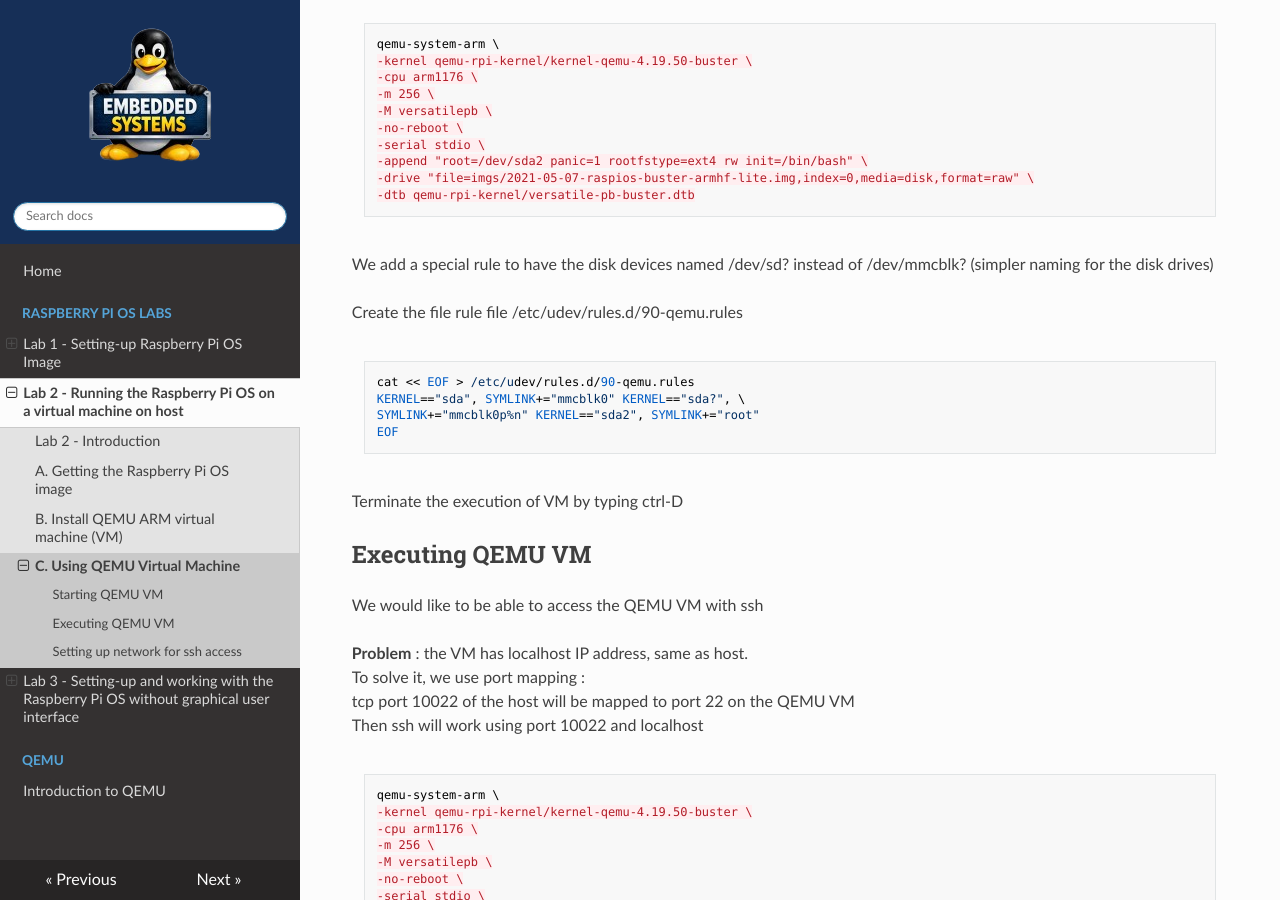
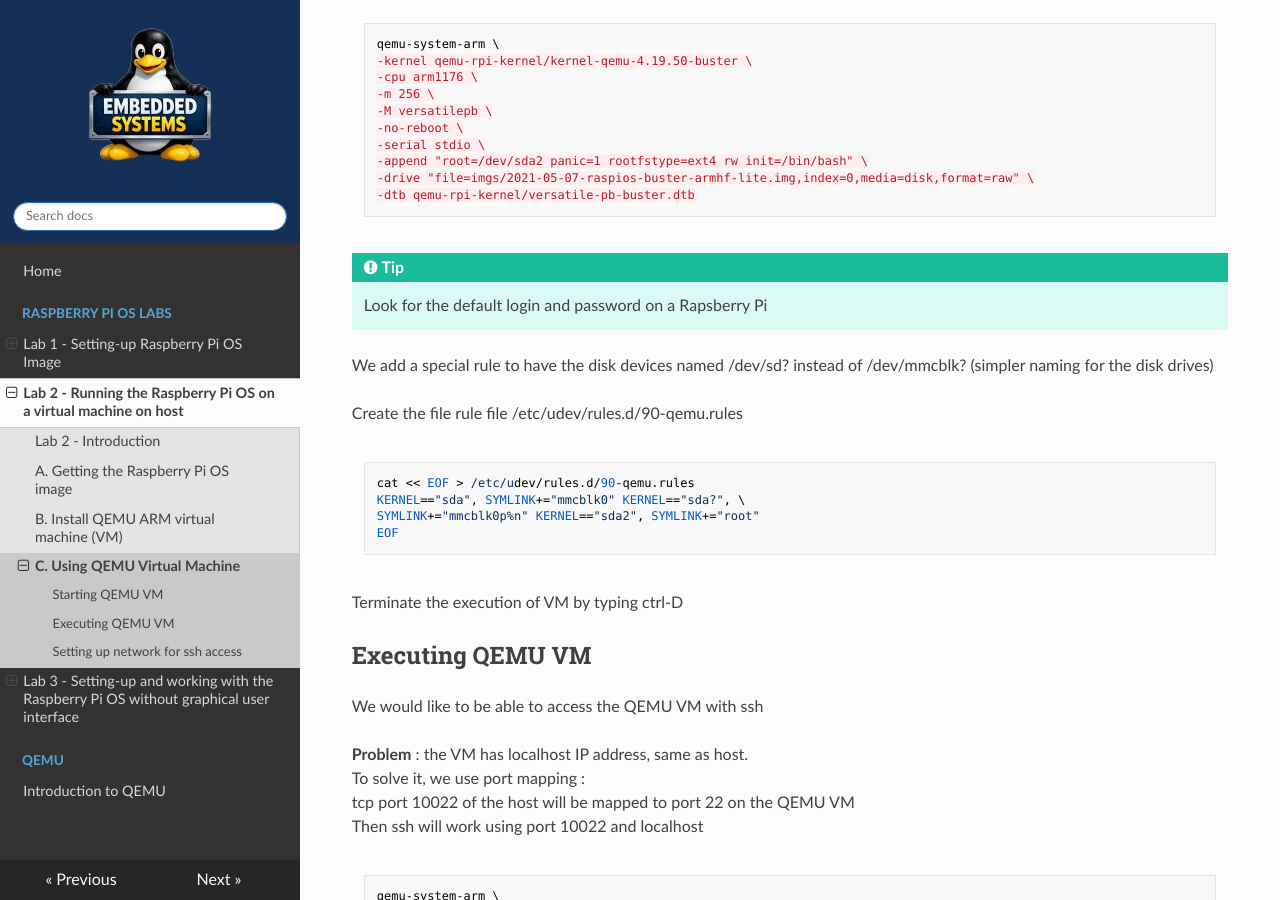
Before and after one commit to tlefloch/emb-sys, an MkDocs documentation site: the page built from docs/image/lab2/using.md, in a window 1280 px wide and 900 px high, scrolled down 494 px. Built offline with MkDocs 1.6.1, drawn with Linux system fonts in a browser that asks for light colours; nearby versions of some CDN libraries.

Commit message:
solutions

````diff
--- a/docs/image/lab2/using.md
+++ b/docs/image/lab2/using.md
@@ -26,6 +26,9 @@
 -drive "file=imgs/2021-05-07-raspios-buster-armhf-lite.img,index=0,media=disk,format=raw" \
 -dtb qemu-rpi-kernel/versatile-pb-buster.dtb
 ```
+
+!!! Tip
+    Look for the default login and password on a Rapsberry Pi
 
 We add a special rule to have the disk devices named /dev/sd?
 instead of /dev/mmcblk? (simpler naming for the disk drives)
````
